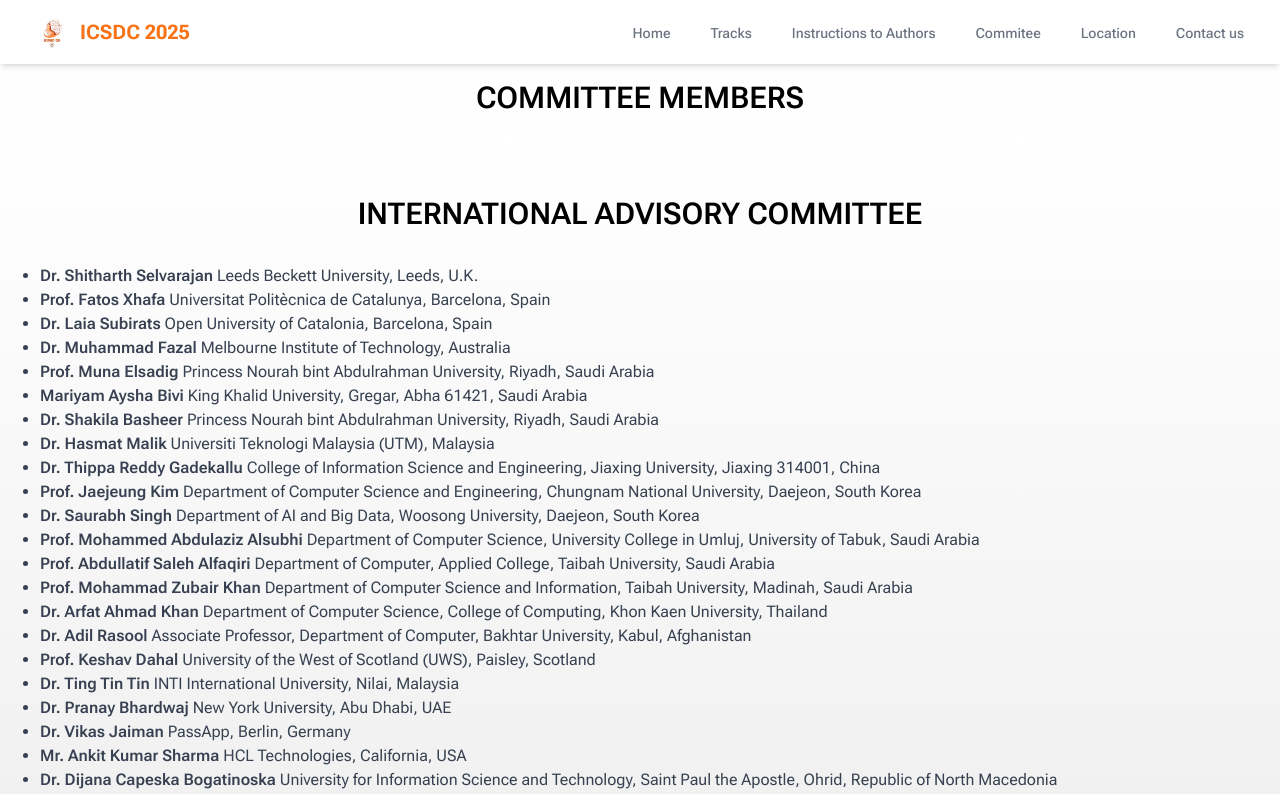
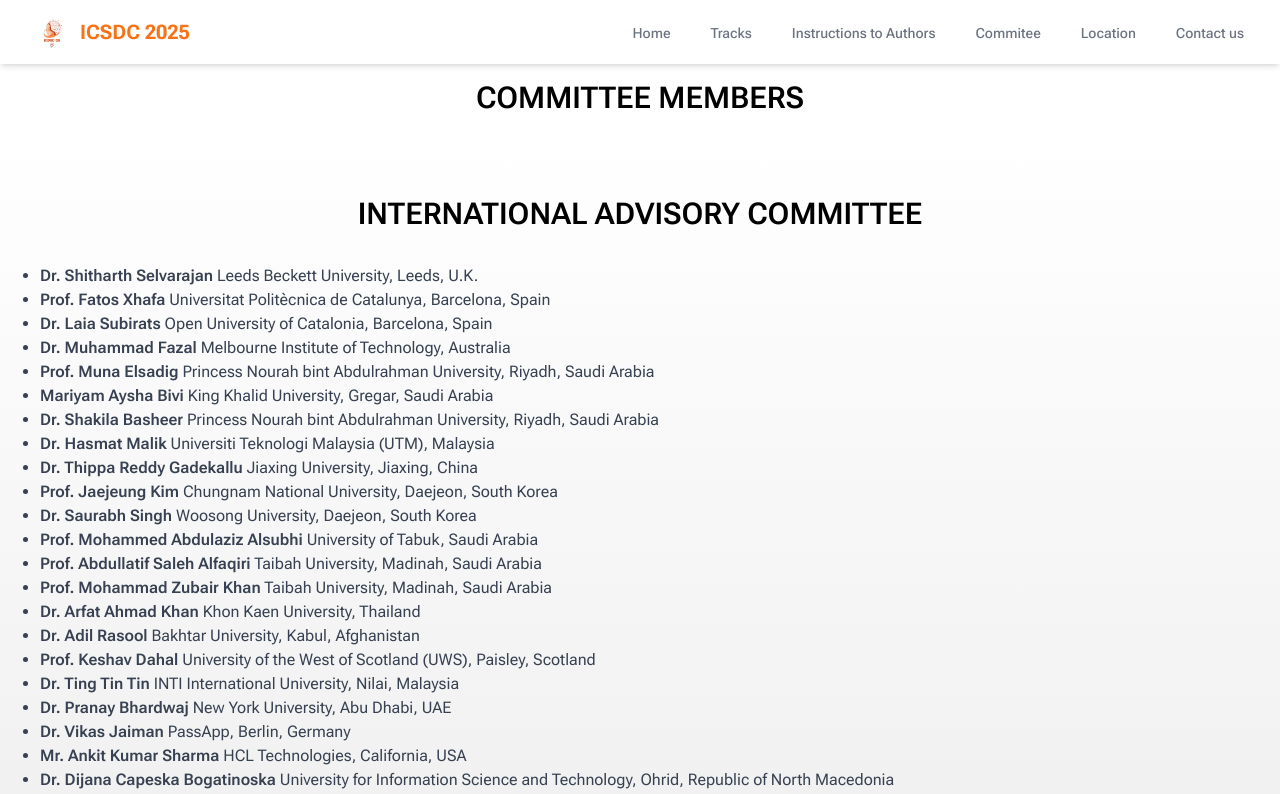
Before and after one commit to vverma022/conference-website, a React (Vite) app: page /commitee in a window 1280 px wide. Shown: the top 794 px of the page. Built offline with nearby package versions, Linux system fonts and the light colour scheme; a web font is replaced by a local one.

Commit message:
Minor chnages

```diff
--- a/src/page/commitee.jsx
+++ b/src/page/commitee.jsx
@@ -128,7 +128,7 @@ export default function Commitee(){
         },
         {
           name: 'Mariyam Aysha Bivi',
-          role: 'King Khalid University, Gregar, Abha 61421, Saudi Arabia',
+          role: 'King Khalid University, Gregar, Saudi Arabia',
           email: 'aysha@kku.edu.sa',
         },
         {
@@ -143,42 +143,42 @@ export default function Commitee(){
         },
         {
           name: 'Dr. Thippa Reddy Gadekallu',
-          role: 'College of Information Science and Engineering, Jiaxing University, Jiaxing 314001, China',
+          role: 'Jiaxing University, Jiaxing, China',
           email: 'thippa@zhongda.cn, krish.chaitanya143@gmail.com',
         },
         {
           name: 'Prof. Jaejeung Kim',
-          role: 'Department of Computer Science and Engineering, Chungnam National University, Daejeon, South Korea',
+          role: 'Chungnam National University, Daejeon, South Korea',
           email: 'jjkim@cnu.ac.kr',
         },
         {
           name: 'Dr. Saurabh Singh',
-          role: 'Department of AI and Big Data, Woosong University, Daejeon, South Korea',
+          role: 'Woosong University, Daejeon, South Korea',
           email: 'singh.saurabh@wsu.ac.kr',
         },
         {
           name: 'Prof. Mohammed Abdulaziz Alsubhi',
-          role: 'Department of Computer Science, University College in Umluj, University of Tabuk, Saudi Arabia',
+          role: 'University of Tabuk, Saudi Arabia',
           email: 'malsubhi@ut.edu.sa',
         },
         {
           name: 'Prof. Abdullatif Saleh Alfaqiri',
-          role: 'Department of Computer, Applied College, Taibah University, Saudi Arabia',
+          role: 'Taibah University, Madinah, Saudi Arabia',
           email: 'afaqiri@taibahu.edu.sa',
         },
         {
           name: 'Prof. Mohammad Zubair Khan',
-          role: 'Department of Computer Science and Information, Taibah University, Madinah, Saudi Arabia',
+          role: 'Taibah University, Madinah, Saudi Arabia',
           email: 'mkhanb@taibahu.edu.sa',
         },
         {
           name: 'Dr. Arfat Ahmad Khan',
-          role: 'Department of Computer Science, College of Computing, Khon Kaen University, Thailand',
+          role: 'Khon Kaen University, Thailand',
           email: 'arfatkhan@kku.ac.th',
         },
         {
           name: 'Dr. Adil Rasool',
-          role: 'Associate Professor, Department of Computer, Bakhtar University, Kabul, Afghanistan',
+          role: 'Bakhtar University, Kabul, Afghanistan',
           email: 'adilrasool@bakhtar.edu.af',
         },
         {
@@ -208,7 +208,7 @@ export default function Commitee(){
         },
         {
           name: 'Dr. Dijana Capeska Bogatinoska',
-          role: 'University for Information Science and Technology, Saint Paul the Apostle, Ohrid, Republic of North Macedonia',
+          role: 'University for Information Science and Technology, Ohrid, Republic of North Macedonia',
           image: ''
         },
         {
@@ -386,6 +386,11 @@ export default function Commitee(){
           role: 'MBM University, Jodhpur, India',
           email: 'ncbarwar@gmail.com',
         },
+        {
+          name: 'Dr. Vijay Kumar Vyas',
+          role: 'ICFAI University, Jaipur, India',
+          email: '',
+        }
       ];
 
   return (
--- a/src/sections/keynote.jsx
+++ b/src/sections/keynote.jsx
@@ -2,7 +2,7 @@ import { motion } from 'framer-motion'
 import { Avatar, AvatarFallback, AvatarImage } from "@/components/ui/avatar"
 
 const committeeMembers = [
-  {name: 'Prof. DAC-NHUONG LE', role: 'Haiphong University Vietnam, Haiphong, Vietnam', image: 'https://scholar.googleusercontent.com/citations?view_op=medium_photo&user=8aJUMoQAAAAJ&citpid=4'},
+  {name: 'Prof. Dac-Nhuong le', role: 'Haiphong University Vietnam, Haiphong, Vietnam', image: 'https://scholar.googleusercontent.com/citations?view_op=medium_photo&user=8aJUMoQAAAAJ&citpid=4'},
   { name: 'Dr. Debasis Das', role: 'Indian Institute of Technology Jodhpur, Jodhpur, India', image: 'https://typeset-prod-media-server.s3.amazonaws.com/author-images/debasis-das-2/fbff7bd1-5d7a-4182-a098-60356b8d1eb0/author.webp?height=200&width=200' },
   { name: 'Prof. D. P. Vidyarthi', role: 'Jawaharlal Nehru University, Delhi, India', image: 'https://www.jnu.ac.in/sites/default/files/styles/medium/public/faculty_images/dpv.png?itok=O0TET7Jh?height=200&width=200' },
   { name: 'Dr. Gaurav Somani', role: 'Central University of Rajsthan, Ajmer, India', image: '/Gaurav.JPG?height=200&width=200' },
--- a/src/sections/speakers.jsx
+++ b/src/sections/speakers.jsx
@@ -6,7 +6,7 @@ const committeeMembers = [
   { name: 'Dr. Arka Prokash Mazumdar', college: 'Malaviya National Institute of Technology, Jaipur, India', image: 'https://mnit.ac.in/PortalProfile/images/faculty/mnitjas205.png?height=200&width=200' },
   {name: 'Dr. Satyendra Singh Chouhan', college: 'Malaviya National Institute of Technology, Jaipur, India', image: '/ssc.jpeg' },
   {name: 'Dr. Dinesh Kumar Tyagi', college: 'Malaviya National Institute of Technology, Jaipur, India', image: '/dkt.jpeg' },
-  { name: 'Dr. E.S Pilli', college: 'Malaviya National Institute of Technology, Jaipur, India', image: 'https://mnit.ac.in/PortalProfile/images/faculty/mnitjas200.png?height=200&width=200' },
+  { name: 'Dr. E.S. Pilli', college: 'Malaviya National Institute of Technology, Jaipur, India', image: 'https://mnit.ac.in/PortalProfile/images/faculty/mnitjas200.png?height=200&width=200' },
   { name: 'Dr. Debojyaty Banik', college: 'Anurag University, Hyderabad, India', image: '/Bannik.JPG?height=200&width=200' },
   { name: 'Dr. Subrata Dutta', college: 'National Institute of Technology Jamshedpur, Jamshedpur, India', image: 'https://www.nitjsr.ac.in/backend/uploads/Faculty/CS106/profile/5fa86fc6-7ea5-4c7b-b017-e810746495e7.png?height=200&width=200' },
   { name: 'Dr. Geeta Sikka', college: 'National Institute of Technology Delhi, Delhi, India', image: 'https://nitdelhi.ac.in/wp-content/uploads/2024/07/Geeta_Sikka-2.jpg?height=200&width=200' },
```
